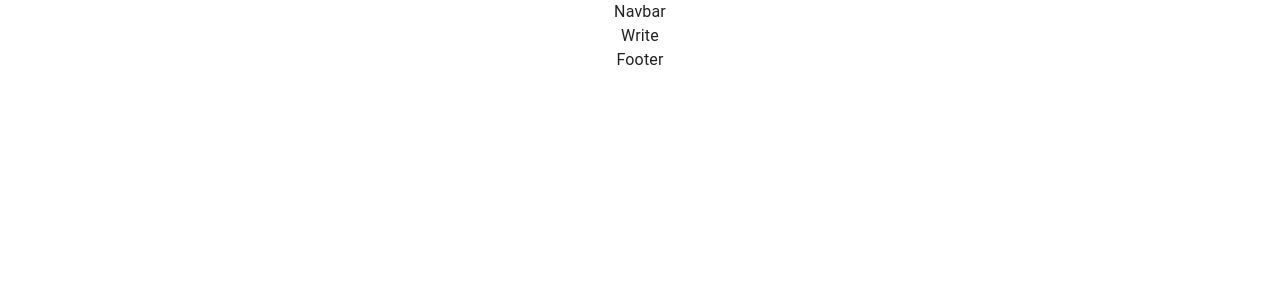
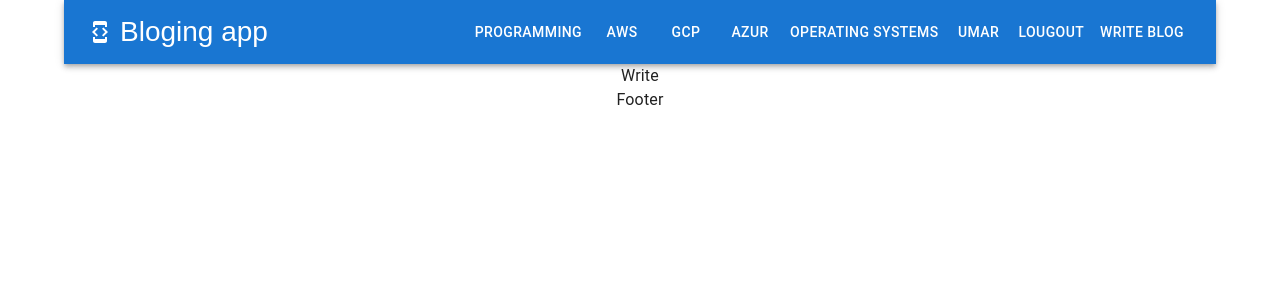
Before and after one commit to uumarabid/BloggingApplicationUmar, a React (Create React App) app in the folder webapp/: page /write in a window 1280 px wide. Shown: the top 300 px of the page. Built offline with nearby package versions, Linux system fonts and the light colour scheme.

Commit message:
feat!: Create navbar, add links, install icons from material ui

```diff
--- a/webapp/package.json
+++ b/webapp/package.json
@@ -5,6 +5,7 @@
   "dependencies": {
     "@emotion/react": "^11.10.6",
     "@emotion/styled": "^11.10.6",
+    "@mui/icons-material": "^5.11.11",
     "@mui/material": "^5.11.15",
     "@testing-library/jest-dom": "^5.16.5",
     "@testing-library/react": "^13.4.0",
--- a/webapp/src/App.css
+++ b/webapp/src/App.css
@@ -28,6 +28,11 @@
   color: #61dafb;
 }
 
+.navbar-link {
+  color: white;
+  text-decoration: none;
+}
+
 @keyframes App-logo-spin {
   from {
     transform: rotate(0deg);
--- a/webapp/src/components/Navbar.jsx
+++ b/webapp/src/components/Navbar.jsx
@@ -1,7 +1,67 @@
-import React from "react";
+import * as React from "react";
+import AppBar from "@mui/material/AppBar";
+import Box from "@mui/material/Box";
+import Toolbar from "@mui/material/Toolbar";
+import Typography from "@mui/material/Typography";
+import IconButton from "@mui/material/IconButton";
+import Button from "@mui/material/Button";
+import { Link } from "react-router-dom";
+import DeveloperModeIcon from "@mui/icons-material/DeveloperMode";
 
 const Navbar = () => {
-  return <div>Navbar</div>;
+  return (
+    <Box sx={{ flexGrow: 1 }}>
+      <AppBar position="static">
+        <Toolbar>
+          <IconButton size="large" edge="start" color="inherit" aria-label="menu" sx={{ mr: 2 }}>
+            <DeveloperModeIcon /> <Box sx={{ ml: 1 }}>Bloging app</Box>
+          </IconButton>
+          <Typography variant="h6" component="div" sx={{ flexGrow: 1 }}></Typography>
+
+          <Button color="inherit">
+            <Link to="/" className="navbar-link">
+              Programming
+            </Link>
+          </Button>
+          <Button color="inherit">
+            <Link to="/employee" className="navbar-link">
+              AWS
+            </Link>
+          </Button>
+          <Button color="inherit">
+            <Link to="/user" className="navbar-link">
+              GCP
+            </Link>
+          </Button>
+          <Button color="inherit">
+            <Link to="/room" className="navbar-link">
+              AZUR
+            </Link>
+          </Button>
+          <Button color="inherit">
+            <Link to="/reservation" className="navbar-link">
+              Operating systems
+            </Link>
+          </Button>
+          <Button color="inherit">
+            <Link to="/" className="navbar-link">
+              <span>Umar</span>
+            </Link>
+          </Button>
+          <Button color="inherit">
+            <Link to="/" className="navbar-link">
+              <span>Lougout</span>
+            </Link>
+          </Button>
+          <Button color="inherit">
+            <Link to="/write" className="navbar-link">
+              Write blog
+            </Link>
+          </Button>
+        </Toolbar>
+      </AppBar>
+    </Box>
+  );
 };
 
 export default Navbar;
```
Also changed, not shown: 1 other file (tests, documents, lock files or other folders).
